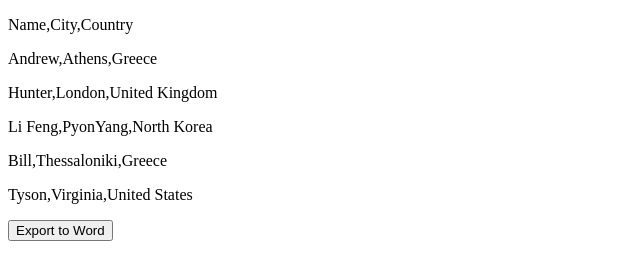
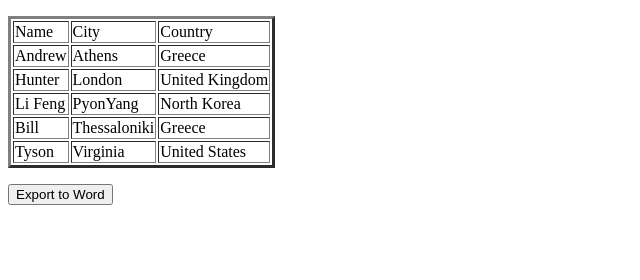
Before and after one commit to andronic1234/Excel-to-Word-converter, a website: page index.html in a window 1280 px wide. Shown: the whole page, without its empty margins (0-640 px from the left). Drawn offline with Linux system fonts and the light colour scheme.

Commit message:
Update index.html

```diff
--- a/index.html
+++ b/index.html
@@ -45,13 +45,19 @@
                 console.log(err);
             })
             function appendData(data) {
+                let text = "<table border='3'>"
                 var mainContainer = document.getElementById('exportContent');
                 for (var i = 0; i < data.length; i++) {
-                    var par = document.createElement("p");
-                    par.innerHTML = data[i];
-                    mainContainer.appendChild(par);
-                    console.log(data[i])
+                    text += "<tr>"
+                    for (var j = 0; j < data[j].length; j++) {
+                        var par = document.createElement("p");
+                        text += "<td>" + data[i][j] + "</td>";
+                        mainContainer.appendChild(par);
+                    }
+                    text += "</tr>"
                 }
+                text += "</table>"
+                par.innerHTML = text;
             }
     </script>
 </head>
```
